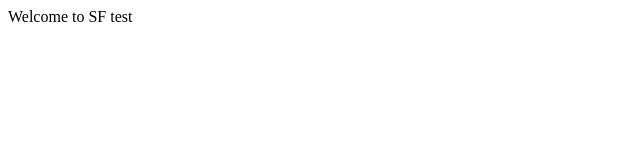
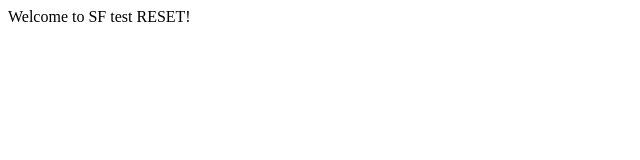
Before and after one commit to total040/node-sf-test, a website: page public/index.html in a window 1280 px wide. Shown: the full height of the page, 0-640 px from the left. Drawn offline with Linux system fonts and the light colour scheme.

Commit message:
test_reset

```diff
--- a/public/index.html
+++ b/public/index.html
@@ -5,6 +5,6 @@
     <title>Title</title>
 </head>
 <body>
-   Welcome to SF test
+   Welcome to SF test RESET!
 </body>
 </html>
```
